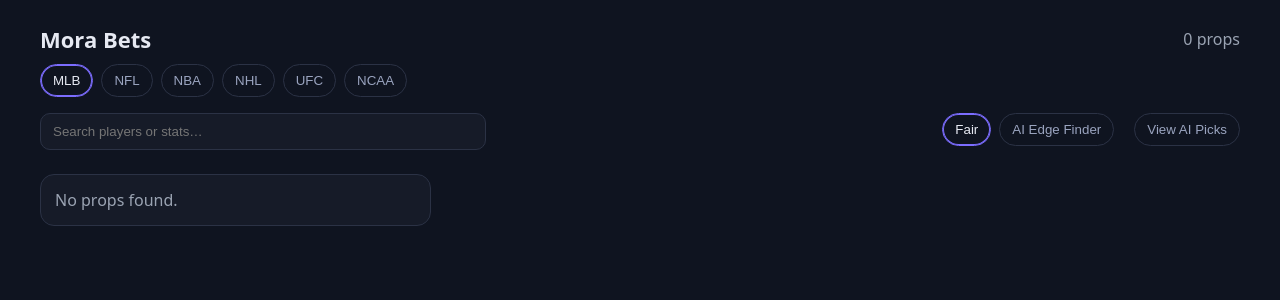
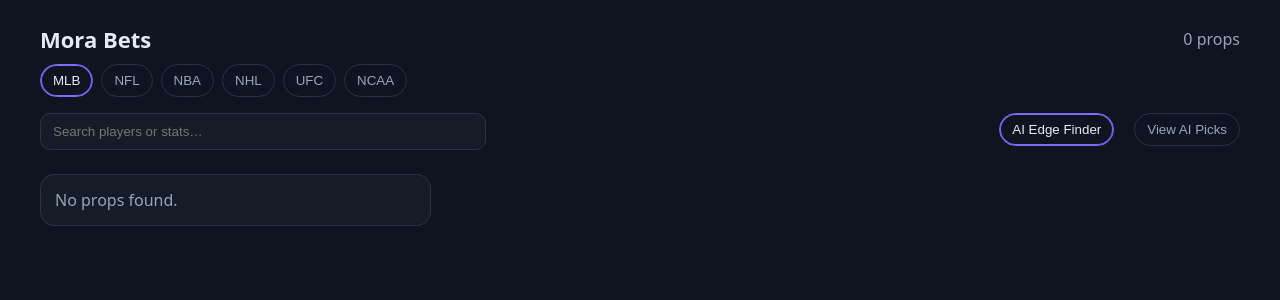
Before and after one commit to Jesusyut/morabets4, a Flask app: page /dashboard in a window 1280 px wide. Shown: the top 300 px of the page. Run offline with Flask 3, Linux system fonts and the light colour scheme.

Commit message:
feat: attach AI edges without LLM, remove Fair toggle, show matchup on cards

```diff
--- a/templates/dashboard.html
+++ b/templates/dashboard.html
@@ -97,7 +97,6 @@
     <div class="toolbar">
       <input id="q" class="search" placeholder="Search players or stats…" />
       <div id="sortMode" class="tabs" style="margin-left:auto">
-        <button id="sortFair" class="tab sorttab" data-sort="fair">Fair</button>
         <button id="sortEdge" class="tab sorttab" data-sort="edge">AI Edge Finder</button>
         <button id="btn-ai-scout" class="tab" style="margin-left:12px;">View AI Picks</button>
       </div>
@@ -127,7 +126,7 @@
   function americanToProb(odds){ if(odds==null) return 0; const o=Number(odds); if(!isFinite(o)||o===0) return 0; return o>0?100/(o+100):(-o)/(100-o); }
 
   // -------------- sorting logic --------------
-  let SORTMODE = localStorage.getItem('sortMode') || 'fair';
+  let SORTMODE = localStorage.getItem('sortMode') || 'edge';
   let PROPS_CACHE = []; // last fetched list
 
   function sortProps(props, mode) {
@@ -156,7 +155,6 @@
     const bar = document.getElementById('sortMode');
     if (!bar) return;
     function sync(){
-      document.getElementById('sortFair')?.classList.toggle('active', SORTMODE === 'fair');
       document.getElementById('sortEdge')?.classList.toggle('active', SORTMODE === 'edge');
     }
     bar.addEventListener('click', (e)=>{
```
